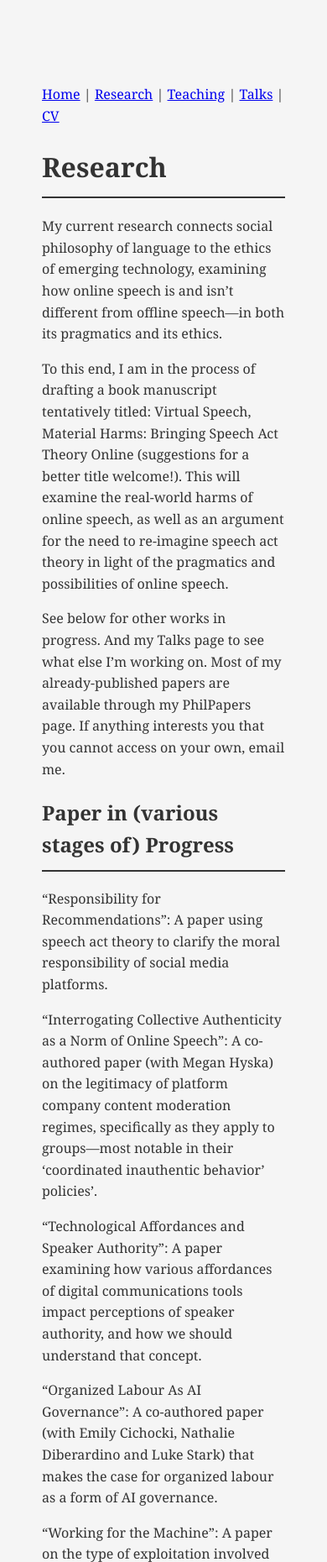
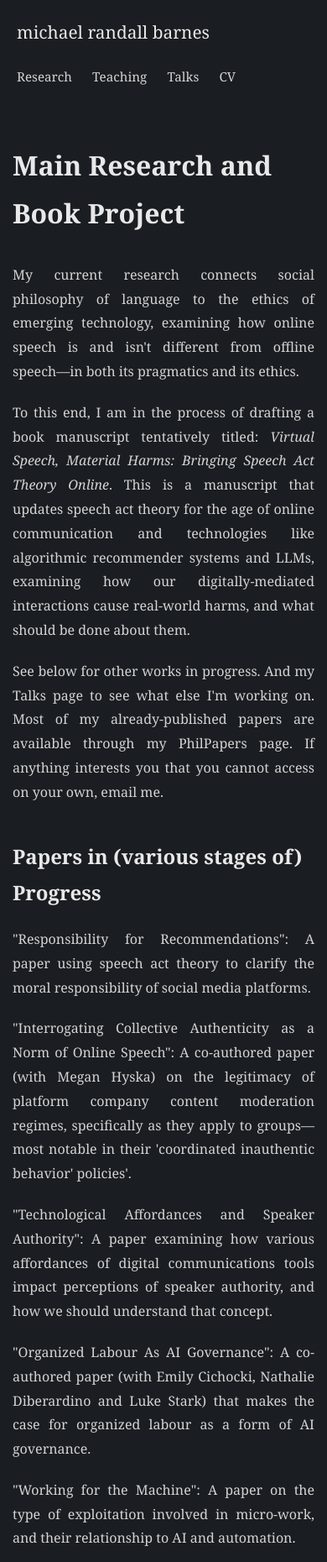
Before and after one commit to honestybear/honestybear.github.io, a plain HTML site: page research.html in a window 390 px wide. Shown: the top 1860 px of the page at 84% size. Drawn offline with Linux system fonts and the light colour scheme.

Commit message:
update to darker style and added content

```diff
--- a/research.html
+++ b/research.html
@@ -1,69 +1,39 @@
 <!DOCTYPE html>
-<html>
-<nav>
-    <a href="index.html">Home</a> |
-    <a href="research.html">Research</a> |
-    <a href="teaching.html">Teaching</a> |
-    <a href="talks.html">Talks</a> |
-    <a href="cv.html">CV</a>
-</nav>
+<html lang="en">
 <head>
+    <meta charset="UTF-8">
+    <meta name="viewport" content="width=device-width, initial-scale=1.0">
     <title>M R Barnes - Research</title>
-    <style>
-        body {
-            font-family: Georgia, sans-serif;
-            max-width: 600px;
-            margin: 50px auto;
-            padding: 50px;
-            background-color: #f5f5f5;
-            color: #333333;
-            line-height: 1.6;
-            text-align: left;
-        }
-
-    h1 {
-        border-bottom: 2px solid #333;
-        padding-bottom: 10px;
-}
-
- h2 {
-        border-bottom: 2px solid #333;
-        padding-bottom: 10px;
-}
-
-    </style>
+    <link rel="stylesheet" href="style.css">
 </head>
 <body>
-    <h1>Research</h1>
-    <p>My current research connects social philosophy of language to the ethics of emerging technology, examining how online speech is and isn’t different from offline speech—in both its pragmatics and its ethics.</p>
-<p>To this end, I am in the process of drafting a book manuscript tentatively titled: Virtual Speech, Material Harms: Bringing Speech Act Theory Online (suggestions for a better title welcome!). This will examine the real-world harms of online speech, as well as an argument for the need to re-imagine speech act theory in light of the pragmatics and possibilities of online speech.</p>
-<p>See below for other works in progress.  And my Talks page to see what else I’m working on. Most of my already-published papers are available through my PhilPapers page. If anything interests you that you cannot access on your own, email me.</p>
+    <header>
+        <a href="index.html" class="site-title">michael randall barnes</a>
+        <nav>
+            <a href="research.html">Research</a>
+            <a href="teaching.html">Teaching</a>
+            <a href="talks.html">Talks</a>
+            <a href="cv.html">CV</a>
+        </nav>
+    </header>
 
-    <h2>Paper in (various stages of) Progress</h1>
+    <div class="container">
+        <h1>Main Research and Book Project</h1>
+        <p>My current research connects social philosophy of language to the ethics of emerging technology, examining how online speech is and isn't different from offline speech—in both its pragmatics and its ethics.</p>
+        <p>To this end, I am in the process of drafting a book manuscript tentatively titled: <em>Virtual Speech, Material Harms: Bringing Speech Act Theory Online</em>. This is a manuscript that updates speech act theory for the age of online communication and technologies like algorithmic recommender systems and LLMs, examining how our digitally-mediated interactions cause real-world harms, and what should be done about them.</p>
+        <p>See below for other works in progress. And my Talks page to see what else I'm working on. Most of my already-published papers are available through my PhilPapers page. If anything interests you that you cannot access on your own, email me.</p>
 
-<p>“Responsibility for Recommendations”: A paper using speech act theory to clarify the moral responsibility of social media platforms.</p>
+        <h2>Papers in (various stages of) Progress</h2>
+        <p>"Responsibility for Recommendations": A paper using speech act theory to clarify the moral responsibility of social media platforms.</p>
+        <p>"Interrogating Collective Authenticity as a Norm of Online Speech": A co-authored paper (with Megan Hyska) on the legitimacy of platform company content moderation regimes, specifically as they apply to groups—most notable in their 'coordinated inauthentic behavior' policies'.</p>
+        <p>"Technological Affordances and Speaker Authority": A paper examining how various affordances of digital communications tools impact perceptions of speaker authority, and how we should understand that concept.</p>
+        <p>"Organized Labour As AI Governance": A co-authored paper (with Emily Cichocki, Nathalie Diberardino and Luke Stark) that makes the case for organized labour as a form of AI governance.</p>
+        <p>"Working for the Machine": A paper on the type of exploitation involved in micro-work, and their relationship to AI and automation.</p>
+        <p>"Whose Tweets? Our Tweets!: The Challenges of Online Protest": A paper on the practical and conceptual challenges of protest movements organizing and operating in online spaces.</p>
+        <p>"Free Speech, Hate, and Harm": A co-authored paper (with Chris Bousquet) that explores different understandings of how hate speech harms.</p>
+        <p>"Mapping the Ethical Landscape of AI-Assisted Sex Work": A co-authored paper (with Mercedes Corredor), commissioned by Phil Compass, that investigates the ethical impact of recent—and ongoing—changes to sex work brought about by AI.</p>
+        <p>"When Porn Doesn't Speak": A co-authored paper (with Mercedes Corredor), that reconsiders the 'Authority Problem' of radical feminist critiques of pornography in light of new technologies.</p>
 
-<p>“Interrogating Collective Authenticity as a Norm of Online Speech”: A co-authored paper (with Megan Hyska) on the legitimacy of platform company content moderation regimes, specifically as they apply to groups—most notable in their ‘coordinated inauthentic behavior’ policies’.</p>
-
-<p>“Technological Affordances and Speaker Authority”: A paper examining how various affordances of digital communications tools impact perceptions of speaker authority, and how we should understand that concept.</p>
-
-<p>“Organized Labour As AI Governance”: A co-authored paper (with Emily Cichocki, Nathalie Diberardino and Luke Stark) that makes the case for organized labour as a form of AI governance.</p>
-
-<p>“Working for the Machine”: A paper on the type of exploitation involved in micro-work, and their relationship to AI and automation.</p>
-
-<p>“Whose Tweets? Our Tweets!: The Challenges of Online Protest”: A paper on the practical and conceptual challenges of protest movements organizing and operating in online spaces.</p>
-
-<p>“Free Speech, Hate, and Harm”: A co-authored paper (with Chris Bousquet) that explores different understandings of how hate speech harms.</>
-
-<p>“Mapping the Ethical Landscape of AI-Assisted Sex Work”: A co-authored paper (with Mercedes Corredor), commissioned by Phil Compass, that investigates the ethical impact of recent—and ongoing—changes to sex work brought about by AI.</p>
-
-<p>“When Porn Doesn’t Speak”: A co-authored paper (with Mercedes Corredor), that reconsiders the ‘Authority Problem’ of radical feminist critiques of pornography in light of new technologies.</p>
-
-  <h3>Book Project</h1>
-
-<p><strong><em>Virtual Speech, Material Harms: Bringing Speech Act Theory Online</strong></em>: A manuscript that updates speech act theory for the age of online communication and technologies like LLMs, examining how our digitally-mediated interactions cause real-world harms, and what should be done about them.</p>
-
-
-
+    </div>
 </body>
 </html>
--- /dev/null
+++ b/style.css
@@ -0,0 +1,143 @@
+/* Base styles */
+body {
+    background-color: #1a1d21;
+    color: #d4d4d4;
+    font-family: Georgia, 'Times New Roman', serif;
+    line-height: 1.8;
+    margin: 0;
+    padding: 0;
+}
+
+/* Container for content */
+.container {
+    max-width: 1000px;
+    margin: 0 auto;
+    padding: 40px 20px;
+}
+
+/* Header and Navigation */
+header {
+    display: flex;
+    justify-content: space-between;
+    align-items: center;
+    padding: 30px 40px;
+    max-width: 1200px;
+    margin: 0 auto;
+}
+
+.site-title {
+    font-size: 1.3em;
+    color: #e8e8e8;
+    text-decoration: none;
+}
+
+nav a {
+    color: #d4d4d4;
+    text-decoration: none;
+    margin-left: 25px;
+    font-size: 0.95em;
+}
+
+nav a:hover {
+    color: #ffffff;
+}
+
+/* Links */
+a {
+    color: #5ba3a3;
+    text-decoration: none;
+}
+
+a:hover {
+    color: #7bc5c5;
+}
+
+/* Headings */
+h1 {
+    color: #e8e8e8;
+    font-size: 2em;
+    margin-bottom: 30px;
+}
+
+h2 {
+    color: #e8e8e8;
+    font-size: 1.5em;
+    margin-top: 40px;
+    margin-bottom: 20px;
+}
+
+/* Paragraphs */
+p {
+    margin-bottom: 20px;
+    text-align: justify;
+}
+
+/* Lists */
+ul {
+    list-style-type: disc;
+    padding-left: 25px;
+}
+
+li {
+    margin-bottom: 15px;
+}
+
+/* Images */
+img {
+    max-width: 100%;
+    height: auto;
+    border-radius: 50%;
+}
+
+.profile-section {
+    display: flex;
+    gap: 50px;
+    align-items: flex-start;
+    margin-top: 50px;
+}
+
+.profile-photo {
+    flex-shrink: 0;
+    width: 300px;
+}
+
+.profile-content {
+    flex-grow: 1;
+}
+
+/* Horizontal divider */
+hr {
+    border: none;
+    border-top: 1px solid #4a5d6f;
+    margin: 40px 0;
+}
+
+/* Mobile responsive */
+@media (max-width: 768px) {
+    header {
+        flex-direction: column;
+        align-items: flex-start;
+        padding: 20px;
+    }
+
+    nav {
+        margin-top: 20px;
+    }
+
+    nav a {
+        margin-left: 0;
+        margin-right: 20px;
+    }
+
+    .profile-section {
+        flex-direction: column;
+    }
+
+    .profile-photo {
+        width: 200px;
+    }
+
+    .container {
+        padding: 20px 15px;
+    }
+}
```
Also changed, not shown: cv.html (+17 -26 lines), index.html (+22 -34 lines), talks.html (+17 -27 lines), teaching.html (+18 -28 lines), style.css.txt (added), 1 other file.
